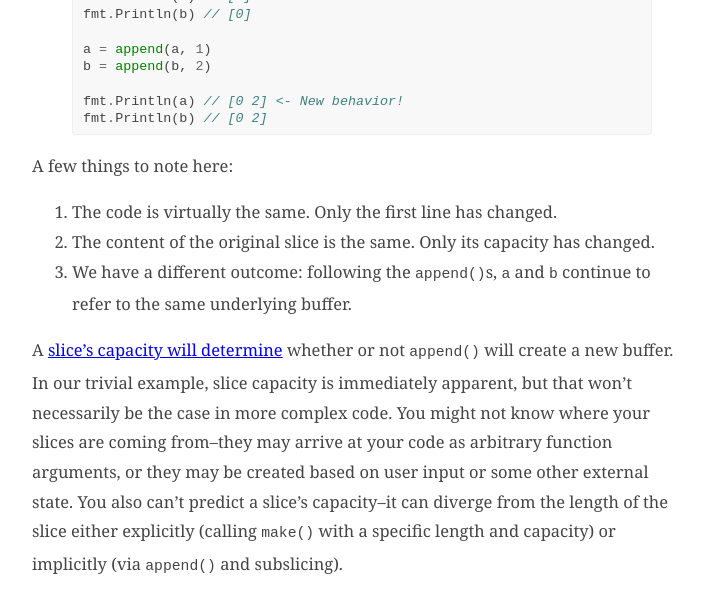
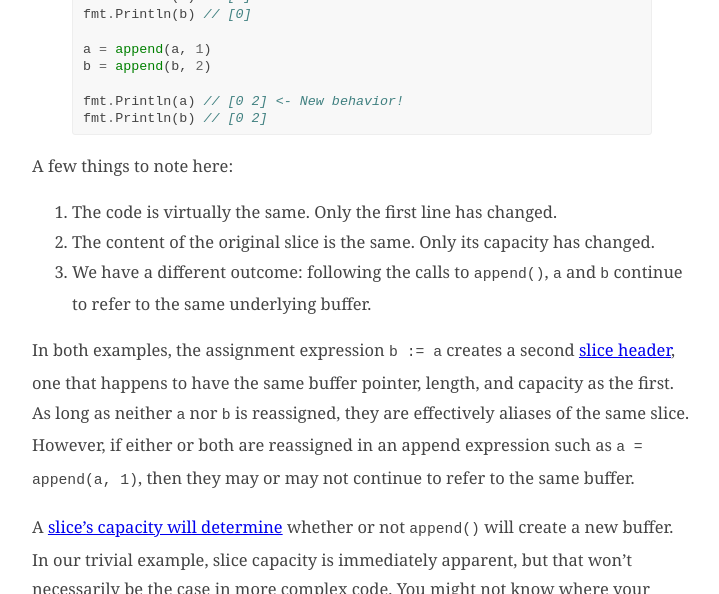
Before and after one commit to jeffomatic/jeffomatic.github.io, a Jekyll site: the page built from _posts/2015-01-27-appending-to-slices-in-go.md, in a window 1280 px wide and 900 px high, scrolled down 1296 px, cut to the strip 0-594 px from the top of the window. Shown: the whole strip, without its empty margins (278-997 px from the left). Built offline with Jekyll 4.4.1, drawn with Linux system fonts in a browser that asks for light colours; some web fonts are replaced.

Commit message:
slices article: clarify slice copy mechanic

```diff
--- a/_posts/2015-01-27-appending-to-slices-in-go.md
+++ b/_posts/2015-01-27-appending-to-slices-in-go.md
@@ -47,7 +47,9 @@ A few things to note here:
 
 1. The code is virtually the same. Only the first line has changed.
 2. The content of the original slice is the same. Only its capacity has changed.
-2. We have a different outcome: following the `append()`s, `a` and `b` continue to refer to the same underlying buffer.
+2. We have a different outcome: following the calls to `append()`, `a` and `b` continue to refer to the same underlying buffer.
+
+In both examples, the assignment expression `b := a` creates a second [slice header](http://golang.org/pkg/reflect/#SliceHeader), one that happens to have the same buffer pointer, length, and capacity as the first. As long as neither `a` nor `b` is reassigned, they are effectively aliases of the same slice. However, if either or both are reassigned in an append expression such as `a = append(a, 1)`, then they may or may not continue to refer to the same buffer.
 
 A [slice's capacity will determine](http://blog.golang.org/go-slices-usage-and-internals) whether or not `append()` will create a new buffer. In our trivial example, slice capacity is immediately apparent, but that won't necessarily be the case in more complex code. You might not know where your slices are coming from--they may arrive at your code as arbitrary function arguments, or they may be created based on user input or some other external state. You also can't predict a slice's capacity--it  can diverge from the length of the slice either explicitly (calling `make()` with a specific length and capacity) or implicitly (via `append()` and subslicing).
 
```
Also changed, not shown: 1 other file.
